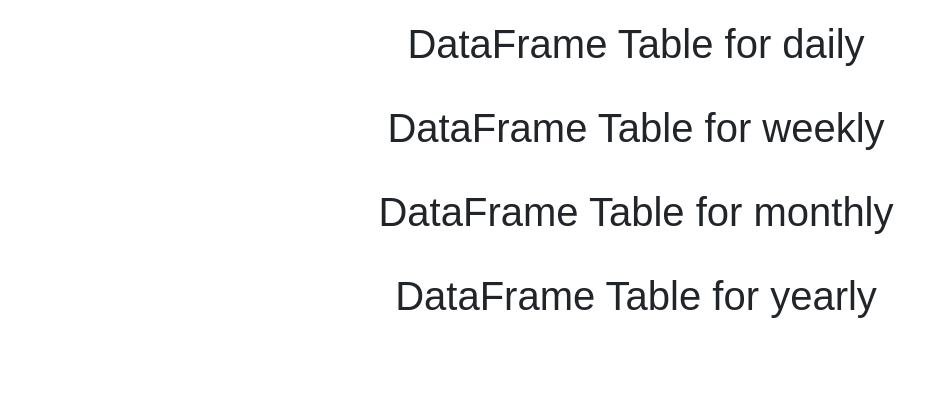
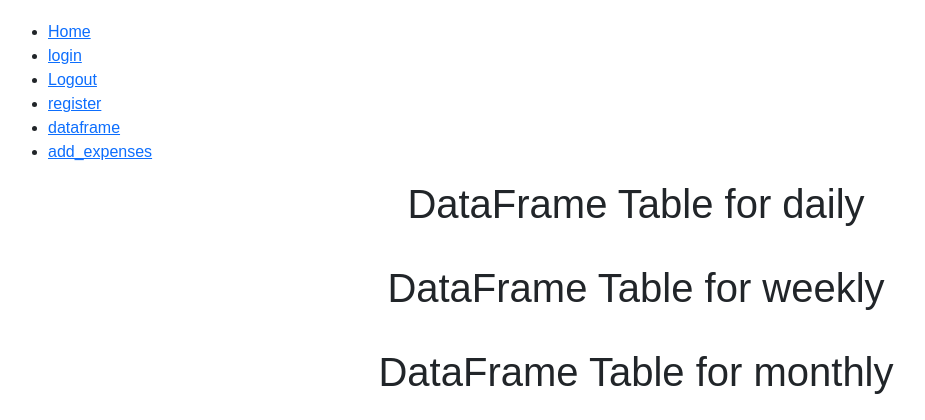
Before and after one commit to Theos-the-dawg/agricorp, a Django app: page /dataframe/ in a window 1280 px wide. Shown: the top 420 px of the page, without its empty margins (4-929 px from the left). Run offline with Django 4.2, Linux system fonts and the light colour scheme; data comes from the database, SQL or seed files in the repository.

Commit message:
adding-add-expense-link

```diff
--- a/store/templates/dataframe.html
+++ b/store/templates/dataframe.html
@@ -26,6 +26,16 @@
     </style>
 </head>
 <body>
+    <nav>
+        <ul>
+            <li><a href="{% url 'home' %}">Home</a></li>
+            <li><a href="{% url 'login' %}">login</a></li>
+            <li><a href="{% url 'logout' %}">Logout</a></li>
+            <li><a href="{% url 'register' %}">register</a></li>
+            <li><a href="{% url 'generate_dataframe' %}">dataframe</a></li>
+            <li><a href="{% url 'add_expenses' %}">add_expenses</a></li>
+        </ul>
+    </nav>
     <h1>DataFrame Table for daily</h1>
     <div class="container">
         {{ daily_df|safe }}  <!-- Display the DataFrame HTML -->
--- a/store/templates/home.html
+++ b/store/templates/home.html
@@ -16,6 +16,8 @@
             <li><a href="{% url 'login' %}">login</a></li>
             <li><a href="{% url 'logout' %}">Logout</a></li>
             <li><a href="{% url 'register' %}">register</a></li>
+            <li><a href="{% url 'generate_dataframe' %}">dataframe</a></li>
+            <li><a href="{% url 'add_expenses' %}">add_expenses</a></li>
         </ul>
     </nav>
     <h1>Welcome to the Home Page, {{ request.user.username }}!</h1>
--- a/store/templates/login.html
+++ b/store/templates/login.html
@@ -16,6 +16,8 @@
             <li><a href="{% url 'login' %}">login</a></li>
             <li><a href="{% url 'logout' %}">Logout</a></li>
             <li><a href="{% url 'register' %}">register</a></li>
+            <li><a href="{% url 'generate_dataframe' %}">dataframe</a></li>
+            <li><a href="{% url 'add_expenses' %}">add_expenses</a></li>
         </ul>
     </nav>
     <h2>Login</h2>
--- a/store/templates/register.html
+++ b/store/templates/register.html
@@ -8,12 +8,14 @@
     <title>Register</title>
 </head>
 <body>
-    <nav>
+    <nav></nav>
         <ul>
             <li><a href="{% url 'home' %}">Home</a></li>
             <li><a href="{% url 'login' %}">login</a></li>
             <li><a href="{% url 'logout' %}">Logout</a></li>
             <li><a href="{% url 'register' %}">register</a></li>
+            <li><a href="{% url 'generate_dataframe' %}">dataframe</a></li>
+            <li><a href="{% url 'add_expenses' %}">add_expenses</a></li>
         </ul>
     </nav>
     <h2>Register</h2>
--- a/store/views.py
+++ b/store/views.py
@@ -6,8 +6,7 @@
 from django.contrib.auth.decorators import login_required
 from django.contrib.auth.models import User
 from .forms import CustomUserCreationForm, ExpenseEntryFormSet,LoginForm
-from django.views.decorators.csrf import csrf_exempt
-from datetime import datetime, timedelta
+from datetime import datetime
 import pandas as pd
 from dateutil.relativedelta import relativedelta
 
@@ -59,6 +58,7 @@
     else:
        return redirect('login')
 
+@login_required
 def add_expenses(request):
     if request.method == 'POST':
         formset = ExpenseEntryFormSet(request.POST)
--- a/test.txt
+++ /dev/null
@@ -1 +0,0 @@
-Testing Slye's access
```
Also changed, not shown: store/templates/add_expenses.html (+10 -0 lines), store/templates/insert_json_data.html (deleted, +0 -24 lines).
